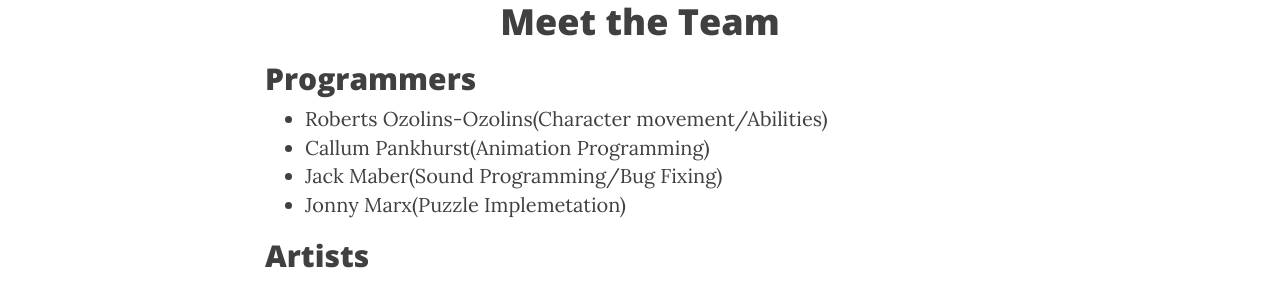
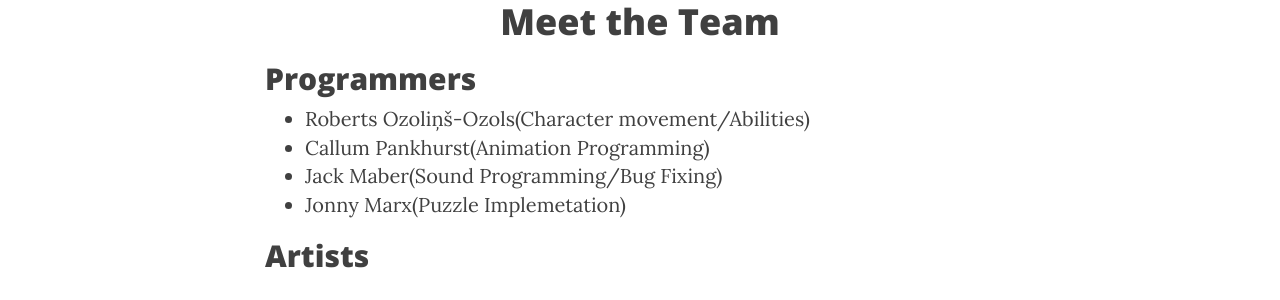
Before and after one commit to ToolboxStudio/ToolboxStudio.github.io, a Jekyll site: the page built from about.html, in a window 1280 px wide. Shown: the part 516-816 px from the top of the page. Built offline with Jekyll 4.4.1, drawn with Linux system fonts in a browser that asks for light colours; nearby versions of some CDN libraries.

Commit message:
Update about.html

```diff
--- a/about.html
+++ b/about.html
@@ -9,7 +9,7 @@ header-img: "img/screenshot.jpg"
 <div>
 <h2>Programmers</h2>
 <ul>
-  <li>Roberts Ozolins-Ozolins(Character movement/Abilities)</li>
+  <li>Roberts Ozoliņš-Ozols(Character movement/Abilities)</li>
   <li>Callum Pankhurst(Animation Programming)</li>
   <li>Jack Maber(Sound Programming/Bug Fixing)</li>
   <li>Jonny Marx(Puzzle Implemetation)</li>
```
